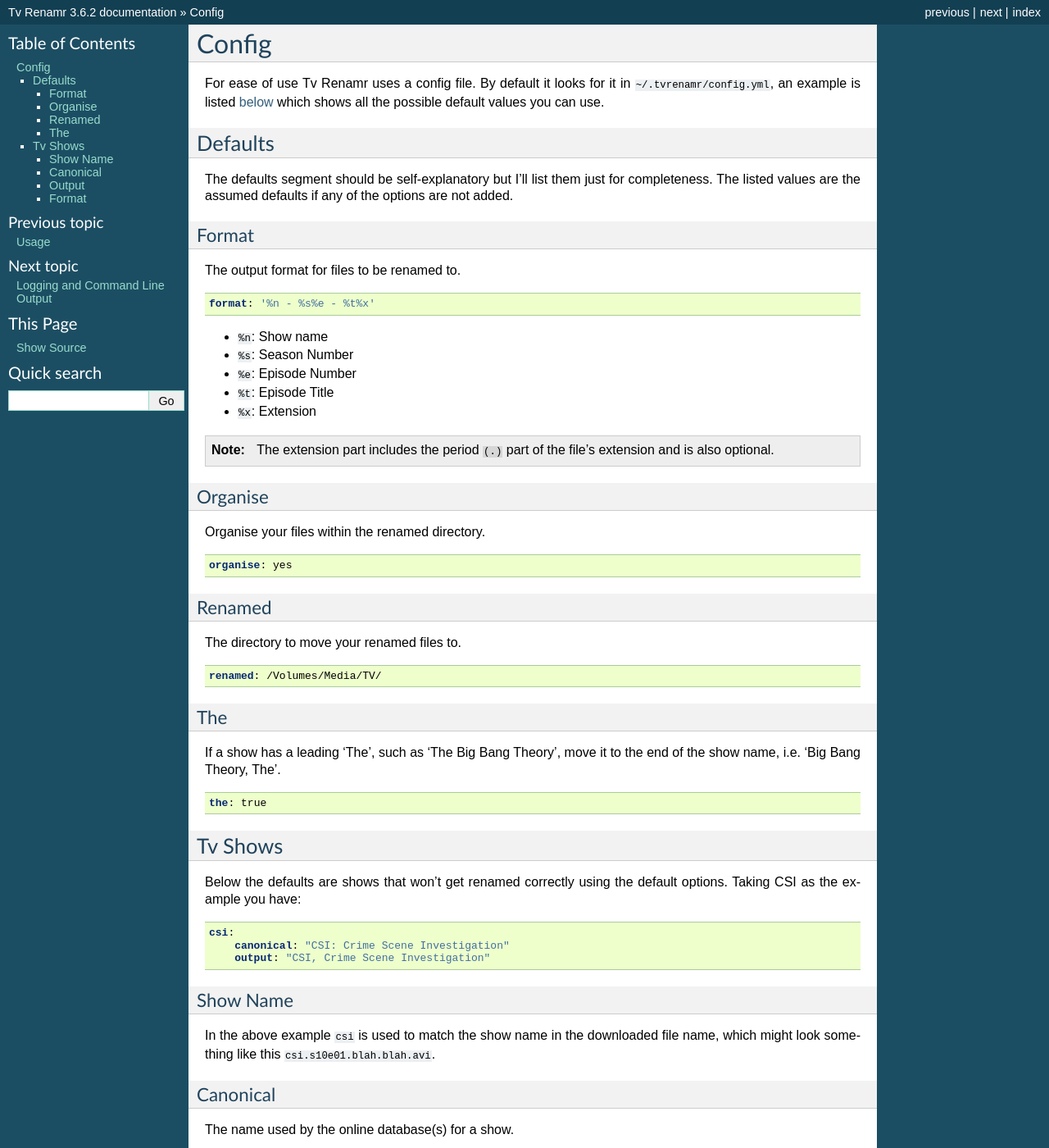
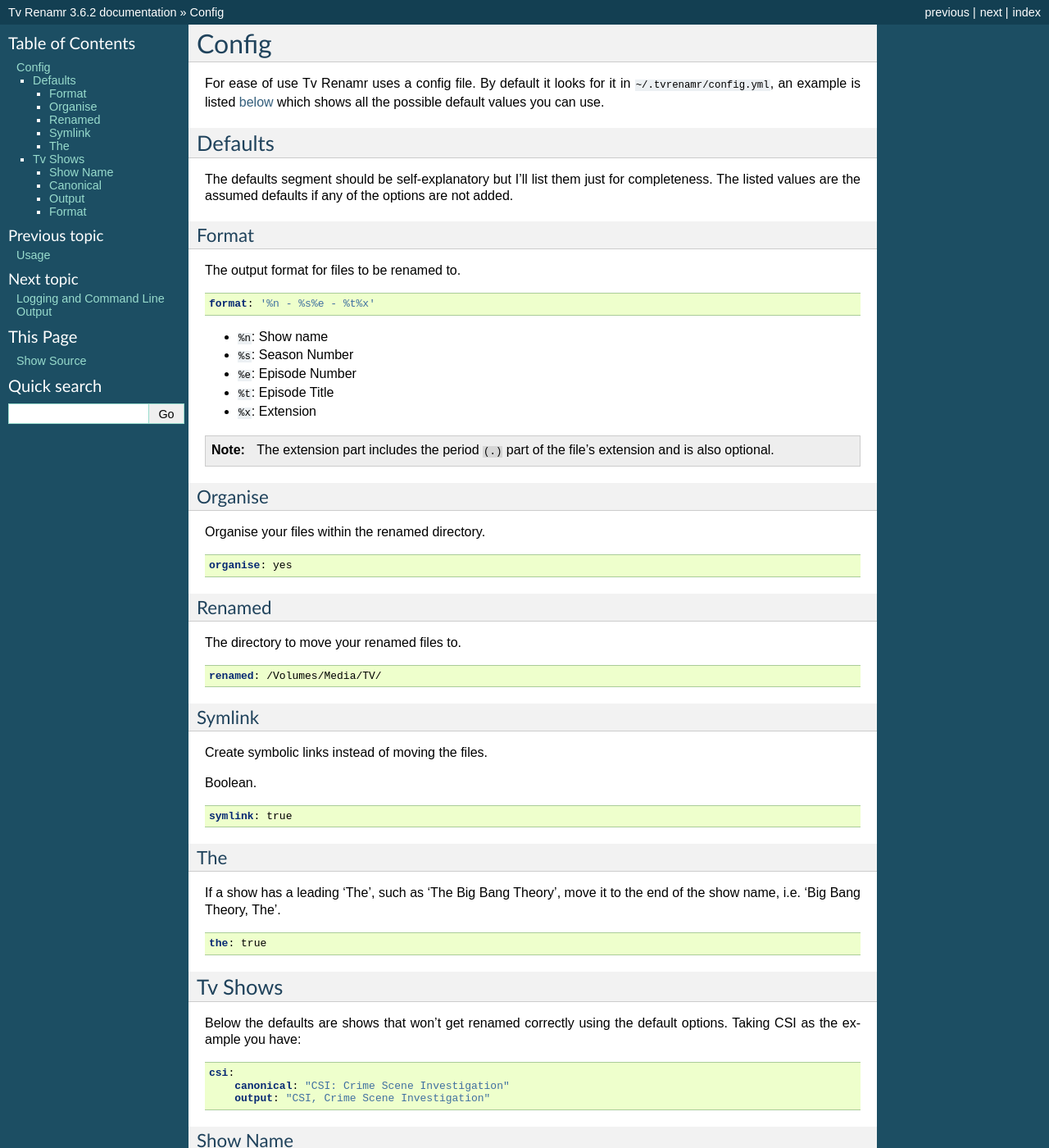
Before and after one commit to ghickman/tvrenamr, a Sphinx documentation site: the page built from docs/config.rst, in a window 1280 px wide and 1400 px high. Shown: the whole window at 82% size. Built offline with Sphinx 7.4.7, drawn with Linux system fonts in a browser that asks for light colours.

Commit message:
Document symlink config option

```diff
--- a/docs/config.rst
+++ b/docs/config.rst
@@ -47,6 +47,16 @@
 .. code-block:: yaml
 
     renamed: /Volumes/Media/TV/
+
+Symlink
+~~~~~~~
+Create symbolic links instead of moving the files.
+
+Boolean.
+
+.. code-block:: yaml
+
+        symlink: true
 
 The
 ~~~
```
